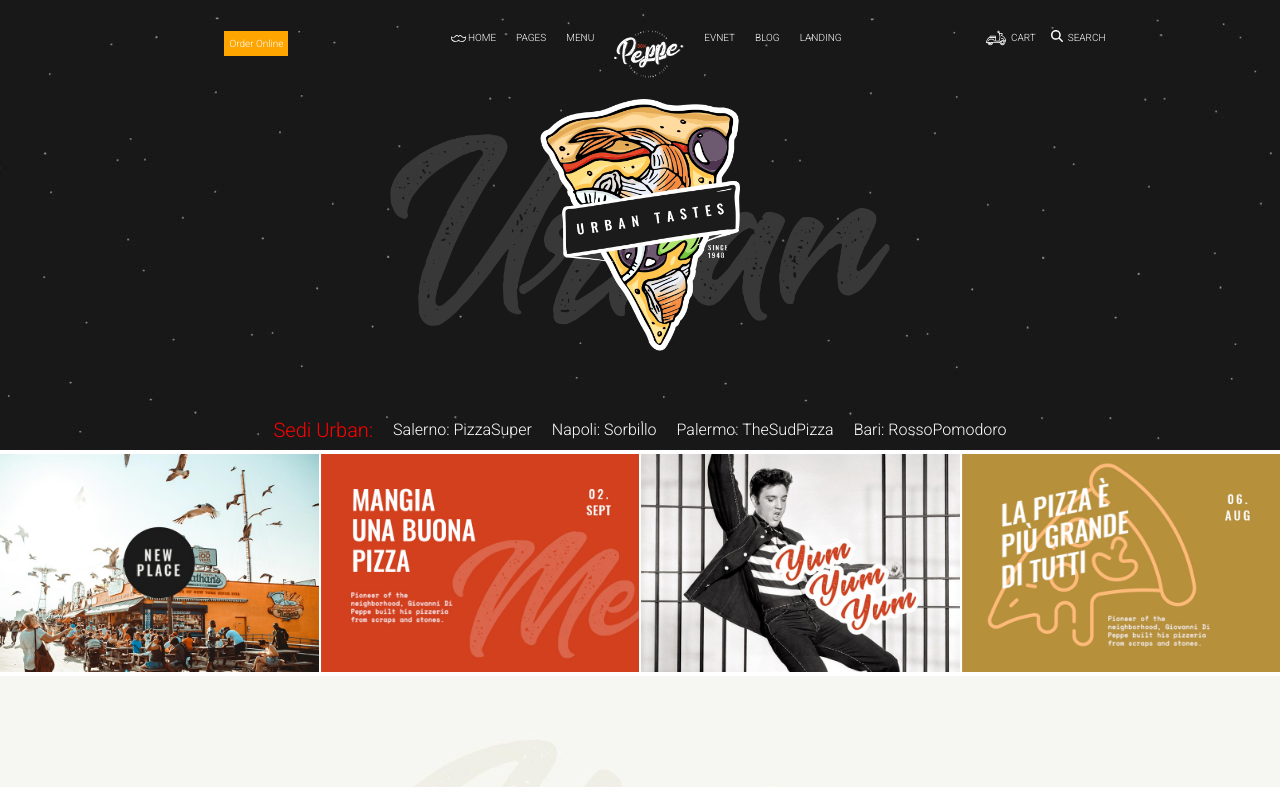
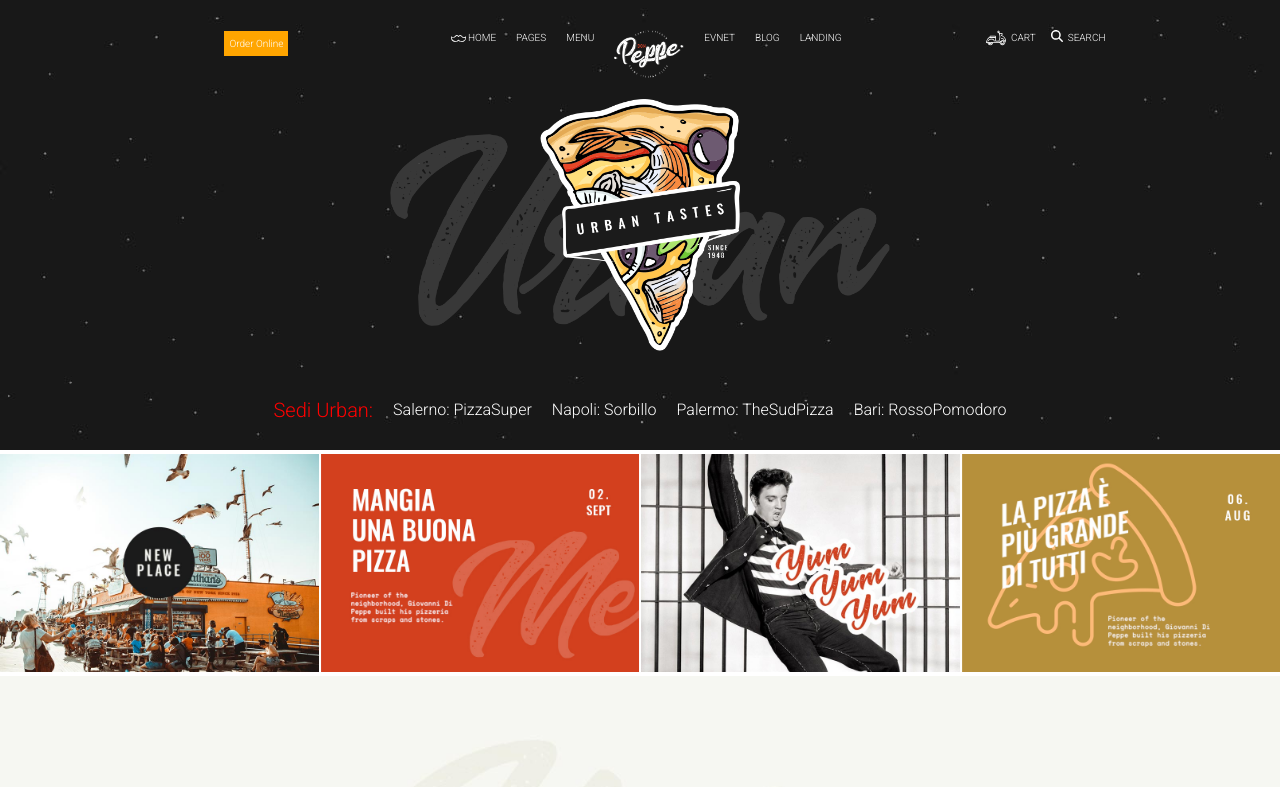
Before and after one commit to Nali1919/proj-html-vuejs, a Vue app: page / in a window 1280 px wide. Shown: the top 787 px of the page. Built offline with nearby package versions, Linux system fonts and the light colour scheme.

Commit message:
End Project

```diff
--- a/src/components/HeaderComponent.vue
+++ b/src/components/HeaderComponent.vue
@@ -179,6 +179,6 @@ span {
 .restaurant {
   display: flex;
   justify-content: center;
-  padding-top: 300px;
+  padding-top: 280px;
 }
 </style>
```
